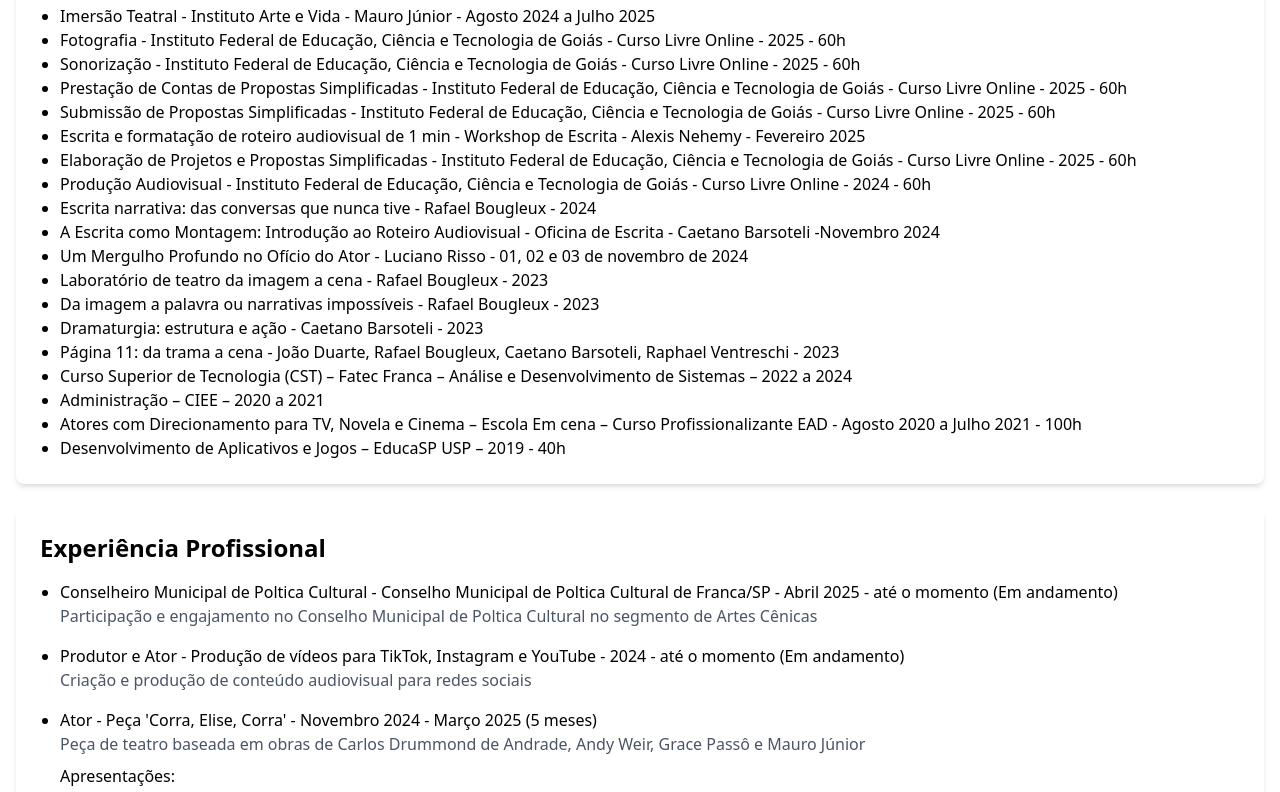
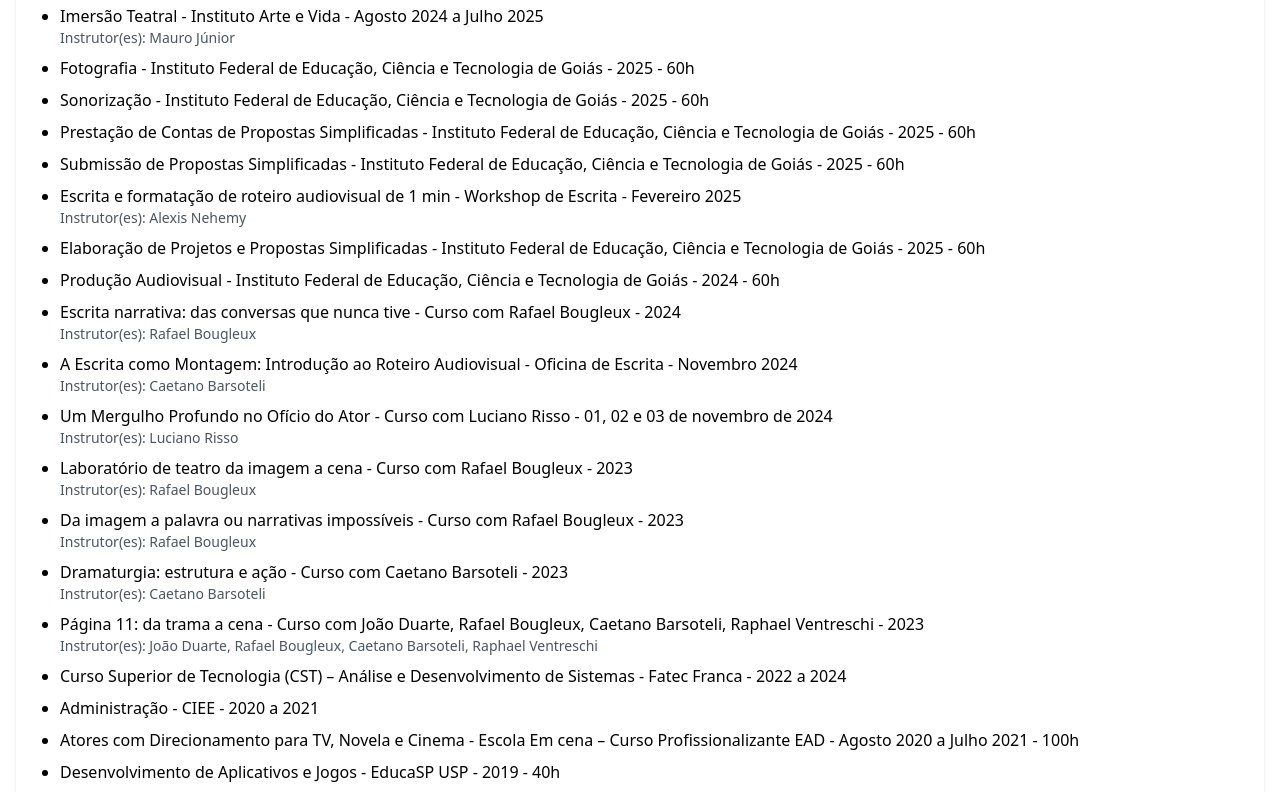
Before and after one commit to mateushilariodias/portfolios, a Next.js app: page /general in a window 1280 px wide. Shown: the part 620-1412 px from the top of the page. Built offline with nearby package versions, Linux system fonts and the light colour scheme.

Commit message:
feat: integrate dynamic education section with structured data and maintain original order

```diff
--- a/src/app/general/page.tsx
+++ b/src/app/general/page.tsx
@@ -1,6 +1,6 @@
 'use client'
+import { educations } from '@/data/educationExperience';
 import { experiences } from '@/data/professionalExperience';
-import Image from 'next/image';
 
 function General() {
     return (
@@ -46,25 +46,17 @@
                 <section className="bg-white shadow-md rounded-lg p-6 mb-6">
                     <h2 className="text-2xl font-bold mb-4">Educação</h2>
                     <ul className="list-disc pl-5">
-                        <li>Imersão Teatral - Instituto Arte e Vida - Mauro Júnior - Agosto 2024 a Julho 2025</li>
-                        <li>Fotografia - Instituto Federal de Educação, Ciência e Tecnologia de Goiás - Curso Livre Online - 2025 - 60h</li>
-                        <li>Sonorização - Instituto Federal de Educação, Ciência e Tecnologia de Goiás - Curso Livre Online - 2025 - 60h </li>
-                        <li>Prestação de Contas de Propostas Simplificadas - Instituto Federal de Educação, Ciência e Tecnologia de Goiás - Curso Livre Online - 2025 - 60h</li>
-                        <li>Submissão de Propostas Simplificadas - Instituto Federal de Educação, Ciência e Tecnologia de Goiás - Curso Livre Online - 2025 - 60h</li>
-                        <li>Escrita e formatação de roteiro audiovisual de 1 min - Workshop de Escrita - Alexis Nehemy - Fevereiro 2025</li>
-                        <li>Elaboração de Projetos e Propostas Simplificadas - Instituto Federal de Educação, Ciência e Tecnologia de Goiás - Curso Livre Online - 2025 - 60h</li>
-                        <li>Produção Audiovisual - Instituto Federal de Educação, Ciência e Tecnologia de Goiás - Curso Livre Online - 2024 - 60h</li>
-                        <li>Escrita narrativa: das conversas que nunca tive - Rafael Bougleux - 2024</li>
-                        <li>A Escrita como Montagem: Introdução ao Roteiro Audiovisual - Oficina de Escrita - Caetano Barsoteli -Novembro 2024 </li>
-                        <li>Um Mergulho Profundo no Ofício do Ator - Luciano Risso - 01, 02 e 03 de novembro de 2024</li>
-                        <li>Laboratório de teatro da imagem a cena - Rafael Bougleux - 2023</li>
-                        <li>Da imagem a palavra ou narrativas impossíveis - Rafael Bougleux - 2023</li>
-                        <li>Dramaturgia: estrutura e ação - Caetano Barsoteli - 2023</li>
-                        <li>Página 11: da trama a cena - João Duarte, Rafael Bougleux, Caetano Barsoteli, Raphael Ventreschi - 2023</li>
-                        <li>Curso Superior de Tecnologia (CST) – Fatec Franca – Análise e Desenvolvimento de Sistemas – 2022 a 2024</li>
-                        <li>Administração – CIEE – 2020 a 2021</li>
-                        <li>Atores com Direcionamento para TV, Novela e Cinema – Escola Em cena – Curso Profissionalizante EAD - Agosto 2020 a Julho 2021 - 100h</li>
-                        <li>Desenvolvimento de Aplicativos e Jogos – EducaSP USP – 2019 - 40h</li>
+                    {educations.map((edu) => (
+                        <li key={edu.id} className="mb-2">
+                            <div className="font-medium">
+                                {edu.title} - {edu.institution} - {edu.period}
+                                {edu.hours && ` - ${edu.hours}h`}
+                            </div>
+                            {edu.instructors && (
+                                <p className="text-gray-600 text-sm">Instrutor(es): {edu.instructors.join(', ')}</p>
+                            )}
+                        </li>
+                        ))}
                     </ul>
                 </section>
 
--- /dev/null
+++ b/src/data/educationExperience.ts
@@ -0,0 +1,168 @@
+export interface EducationExperience {
+    id: string;
+    title: string;
+    institution: string;
+    type: 'degree' | 'course' | 'workshop' | 'immersion';
+    period: string;
+    duration?: string;
+    hours?: number;
+    instructors?: string[];
+}
+
+export const educations: EducationExperience[] = [
+    {
+        id: "imersao-teatral",
+        title: "Imersão Teatral",
+        institution: "Instituto Arte e Vida",
+        type: "immersion",
+        period: "Agosto 2024 a Julho 2025",
+        instructors: ["Mauro Júnior"]
+    },
+    {
+        id: "fotografia-ifg",
+        title: "Fotografia",
+        institution: "Instituto Federal de Educação, Ciência e Tecnologia de Goiás",
+        type: "course",
+        period: "2025",
+        hours: 60
+    },
+    {
+        id: "sonorizacao-ifg",
+        title: "Sonorização",
+        institution: "Instituto Federal de Educação, Ciência e Tecnologia de Goiás",
+        type: "course",
+        period: "2025",
+        hours: 60
+    },
+    {
+        id: "prestacao-contas-ifg",
+        title: "Prestação de Contas de Propostas Simplificadas",
+        institution: "Instituto Federal de Educação, Ciência e Tecnologia de Goiás",
+        type: "course",
+        period: "2025",
+        hours: 60
+    },
+    {
+        id: "submissao-propostas-ifg",
+        title: "Submissão de Propostas Simplificadas",
+        institution: "Instituto Federal de Educação, Ciência e Tecnologia de Goiás",
+        type: "course",
+        period: "2025",
+        hours: 60
+    },
+    {
+        id: "roteiro-1min",
+        title: "Escrita e formatação de roteiro audiovisual de 1 min",
+        institution: "Workshop de Escrita",
+        type: "workshop",
+        period: "Fevereiro 2025",
+        instructors: ["Alexis Nehemy"]
+    },
+    {
+        id: "elaboracao-projetos-ifg",
+        title: "Elaboração de Projetos e Propostas Simplificadas",
+        institution: "Instituto Federal de Educação, Ciência e Tecnologia de Goiás",
+        type: "course",
+        period: "2025",
+        hours: 60
+    },
+    {
+        id: "producao-audiovisual-ifg",
+        title: "Produção Audiovisual",
+        institution: "Instituto Federal de Educação, Ciência e Tecnologia de Goiás",
+        type: "course",
+        period: "2024",
+        hours: 60
+    },
+    {
+        id: "escrita-narrativa",
+        title: "Escrita narrativa: das conversas que nunca tive",
+        institution: "Curso com Rafael Bougleux",
+        type: "workshop",
+        period: "2024",
+        instructors: ["Rafael Bougleux"]
+    },
+    {
+        id: "escrita-montagem",
+        title: "A Escrita como Montagem: Introdução ao Roteiro Audiovisual",
+        institution: "Oficina de Escrita",
+        type: "workshop",
+        period: "Novembro 2024",
+        instructors: ["Caetano Barsoteli"]
+    },
+    {
+        id: "mergulho-ator",
+        title: "Um Mergulho Profundo no Ofício do Ator",
+        institution: "Curso com Luciano Risso",
+        type: "workshop",
+        period: "01, 02 e 03 de novembro de 2024",
+        instructors: ["Luciano Risso"]
+    },
+    {
+        id: "laboratorio-teatro",
+        title: "Laboratório de teatro da imagem a cena",
+        institution: "Curso com Rafael Bougleux",
+        type: "workshop",
+        period: "2023",
+        instructors: ["Rafael Bougleux"]
+    },
+    {
+        id: "imagem-palavra",
+        title: "Da imagem a palavra ou narrativas impossíveis",
+        institution: "Curso com Rafael Bougleux",
+        type: "workshop",
+        period: "2023",
+        instructors: ["Rafael Bougleux"]
+    },
+    {
+        id: "dramaturgia-estrutura",
+        title: "Dramaturgia: estrutura e ação",
+        institution: "Curso com Caetano Barsoteli",
+        type: "workshop",
+        period: "2023",
+        instructors: ["Caetano Barsoteli"]
+    },
+    {
+        id: "pagina11",
+        title: "Página 11: da trama a cena",
+        institution: "Curso com João Duarte, Rafael Bougleux, Caetano Barsoteli, Raphael Ventreschi",
+        type: "workshop",
+        period: "2023",
+        instructors: [
+            "João Duarte",
+            "Rafael Bougleux",
+            "Caetano Barsoteli",
+            "Raphael Ventreschi"
+        ]
+    },
+    {
+        id: "fatec-ads",
+        title: "Curso Superior de Tecnologia (CST) – Análise e Desenvolvimento de Sistemas",
+        institution: "Fatec Franca",
+        type: "degree",
+        period: "2022 a 2024"
+    },
+    {
+        id: "administracao-ciee",
+        title: "Administração",
+        institution: "CIEE",
+        type: "course",
+        period: "2020 a 2021"
+    },
+    {
+        id: "atores-tv",
+        title: "Atores com Direcionamento para TV, Novela e Cinema",
+        institution: "Escola Em cena – Curso Profissionalizante EAD",
+        type: "course",
+        period: "Agosto 2020 a Julho 2021",
+        hours: 100
+    },
+    {
+        id: "dev-apps",
+        title: "Desenvolvimento de Aplicativos e Jogos",
+        institution: "EducaSP USP",
+        type: "course",
+        period: "2019",
+        hours: 40
+    }
+];
```
